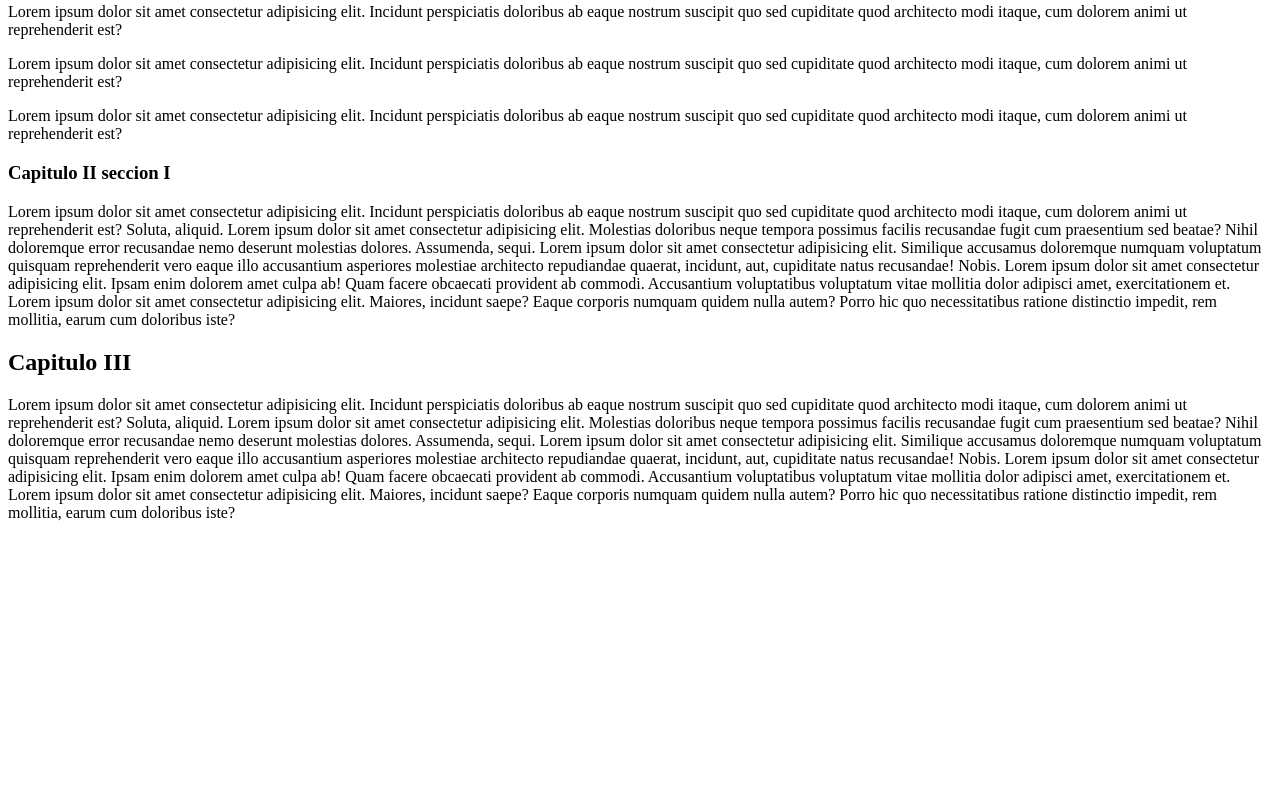
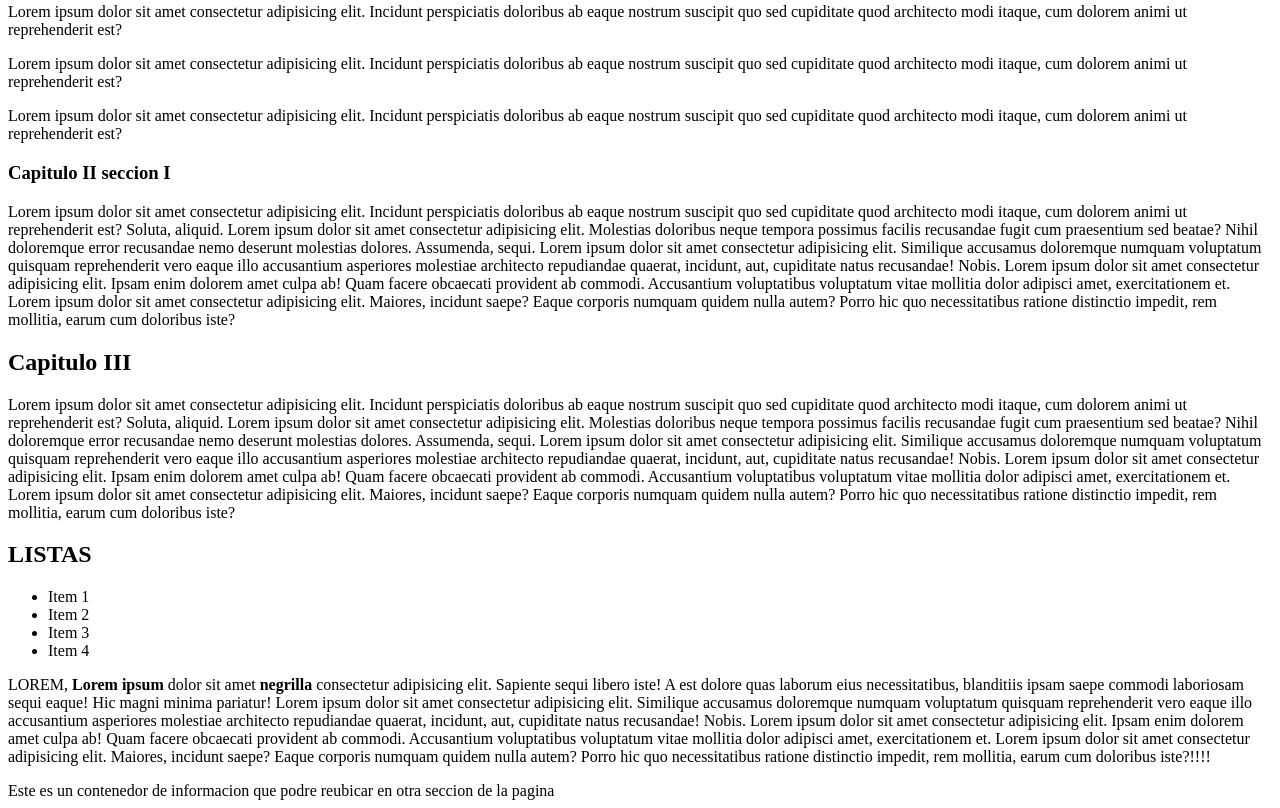
Before and after one commit to Dev-Joshua/review-git, a plain HTML site: page intro-HTML/index.html in a window 1280 px wide. Shown: the part 380-1188 px from the top of the page. Before the commit the page ends 918 px from the top, so only its background shows below. Drawn offline with Linux system fonts and the light colour scheme.

Commit message:
update index

```diff
--- a/intro-HTML/index.html
+++ b/intro-HTML/index.html
@@ -58,6 +58,25 @@
       cum dolorem animi ut reprehenderit est? Soluta, aliquid. Lorem ipsum dolor sit amet consectetur adipisicing elit. Molestias doloribus neque tempora possimus facilis recusandae fugit cum praesentium sed beatae? Nihil doloremque error recusandae nemo deserunt molestias dolores. Assumenda, sequi. Lorem ipsum dolor sit amet consectetur adipisicing elit. Similique accusamus doloremque numquam voluptatum quisquam reprehenderit vero eaque illo accusantium asperiores molestiae architecto repudiandae quaerat, incidunt, aut, cupiditate natus recusandae! Nobis. Lorem ipsum dolor sit amet consectetur adipisicing elit. Ipsam enim dolorem amet culpa ab! Quam facere obcaecati provident ab commodi. Accusantium voluptatibus voluptatum vitae mollitia dolor adipisci amet, exercitationem et. Lorem ipsum dolor sit amet consectetur adipisicing elit. Maiores, incidunt saepe? Eaque corporis numquam quidem nulla autem? Porro hic quo necessitatibus ratione distinctio impedit, rem mollitia, earum cum doloribus iste?
     </p>
 
+    <h2>LISTAS</h2>
+    <!-- Lista <ul>-->
+    <ul>
+      <!-- Items <li> -->
+        <li>Item 1</li>
+        <li>Item 2</li>
+        <li>Item 3</li>
+        <li>Item 4</li>
+    </ul>
+
+    <p>
+      <!-- span para contener, strong para resaltar y b para indicar negrilla -->
+      <span>LOREM</span>, <strong>Lorem ipsum</strong> dolor sit amet <b>negrilla</b> consectetur adipisicing elit. Sapiente sequi libero iste! A est dolore quas laborum eius necessitatibus, blanditiis ipsam saepe commodi laboriosam sequi eaque! Hic magni minima pariatur! Lorem ipsum dolor sit amet consectetur adipisicing elit. Similique accusamus doloremque numquam voluptatum quisquam reprehenderit vero eaque illo accusantium asperiores molestiae architecto repudiandae quaerat, incidunt, aut, cupiditate natus recusandae! Nobis. Lorem ipsum dolor sit amet consectetur adipisicing elit. Ipsam enim dolorem amet culpa ab! Quam facere obcaecati provident ab commodi. Accusantium voluptatibus voluptatum vitae mollitia dolor adipisci amet, exercitationem et. Lorem ipsum dolor sit amet consectetur adipisicing elit. Maiores, incidunt saepe? Eaque corporis numquam quidem nulla autem? Porro hic quo necessitatibus ratione distinctio impedit, rem mollitia, earum cum doloribus iste?!!!!
+    </p>
+
+    <!-- div es un contenedor invisible de etiquetas - que tendra una jerarquia -->
+    <div>
+      Este es un contenedor de informacion que podre reubicar en otra seccion de la pagina
+    </div>
   </main>
 
   <!-- Footer -->
```
